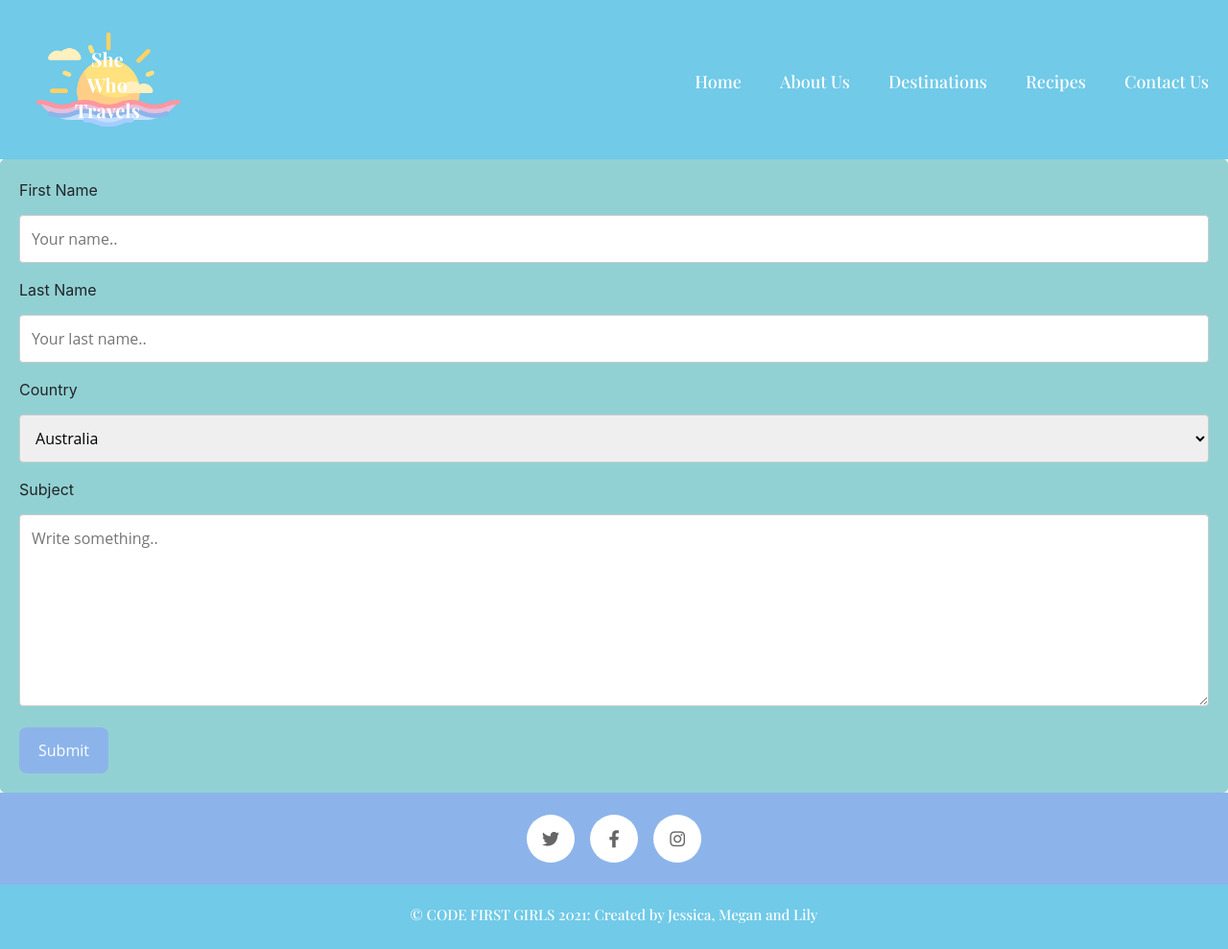
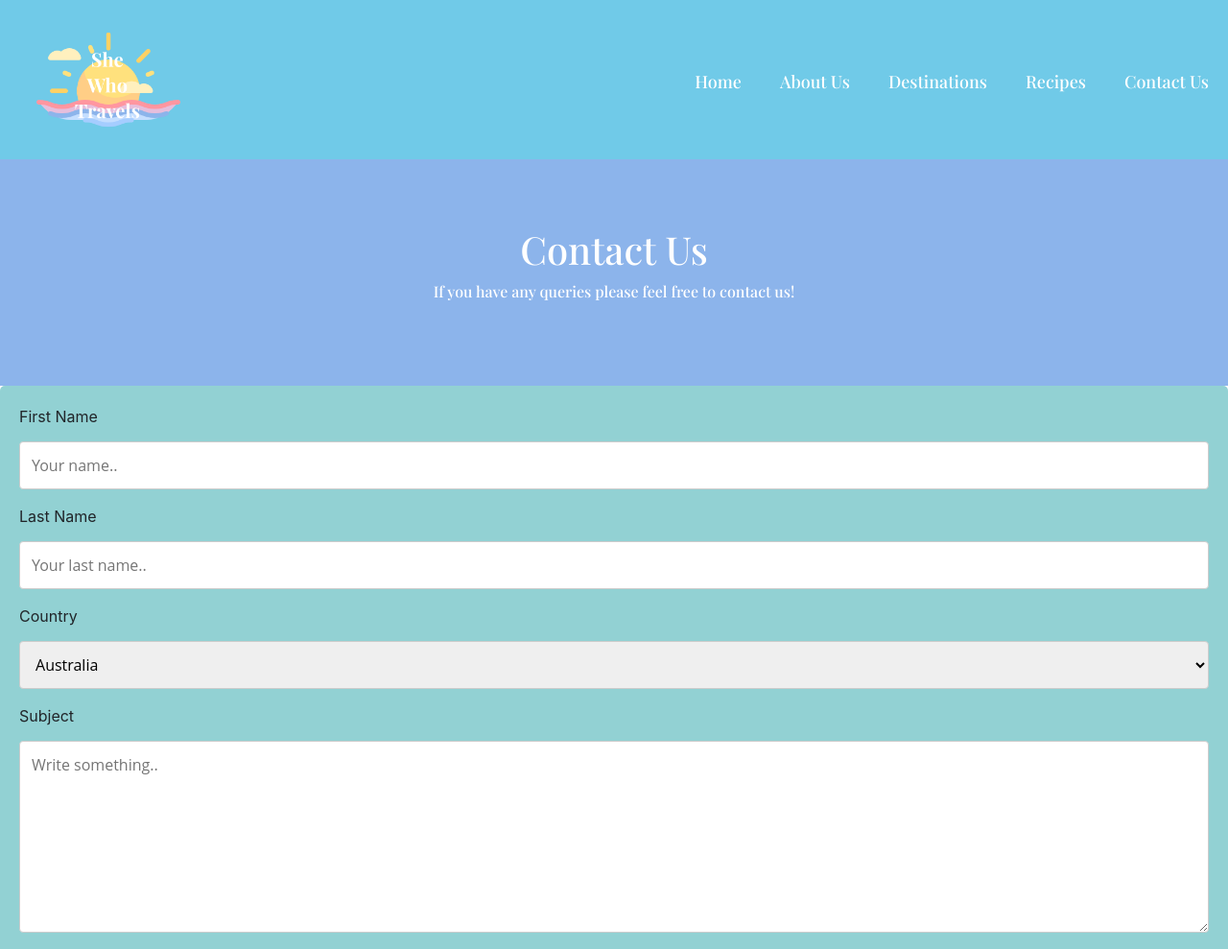
Before and after one commit to jesshill99/cfg-project-she-who-travels, a plain HTML site: page contact.html in a window 1280 px wide. Shown: the top 989 px of the page at 96% size. Drawn offline with nearby package versions, Linux system fonts and the light colour scheme.

Commit message:
Updated contact page

```diff
--- a/contact.html
+++ b/contact.html
@@ -32,6 +32,15 @@
       </ul>
     </nav>
   </header>
+
+<section class="contactUsHeader">
+  <div class="contactUsTitle">
+    <h1>Contact Us</h1>
+  </div>
+  <div class="contactUsText">
+    <p>If you have any queries please feel free to contact us!</p>
+  </div>
+</section>
 
 <div class="contact-us-container">
   <form action="action_page.php">
--- a/project.css
+++ b/project.css
@@ -471,6 +471,27 @@ padding: 20px;
 
 /* CONTACT US PAGE*/
 
+.contactUsHeader {
+  background-color: #8cb4eb;
+  margin: 0;
+  border: 0;
+  padding: 70px;
+}
+
+.contactUsTitle {
+  font-family: 'Playfair Display', serif;
+  text-align: center;
+  color: white;
+  font-size: 30px;
+}
+
+.contactUsText {
+  font-family: 'Playfair Display', serif;
+  text-align: center;
+  color: white;
+  size: 20px;
+}
+
 /* Style inputs with type="text", select elements and textareas */
 input[type=text], select, textarea {
   width: 100%; /* Full width */
```
